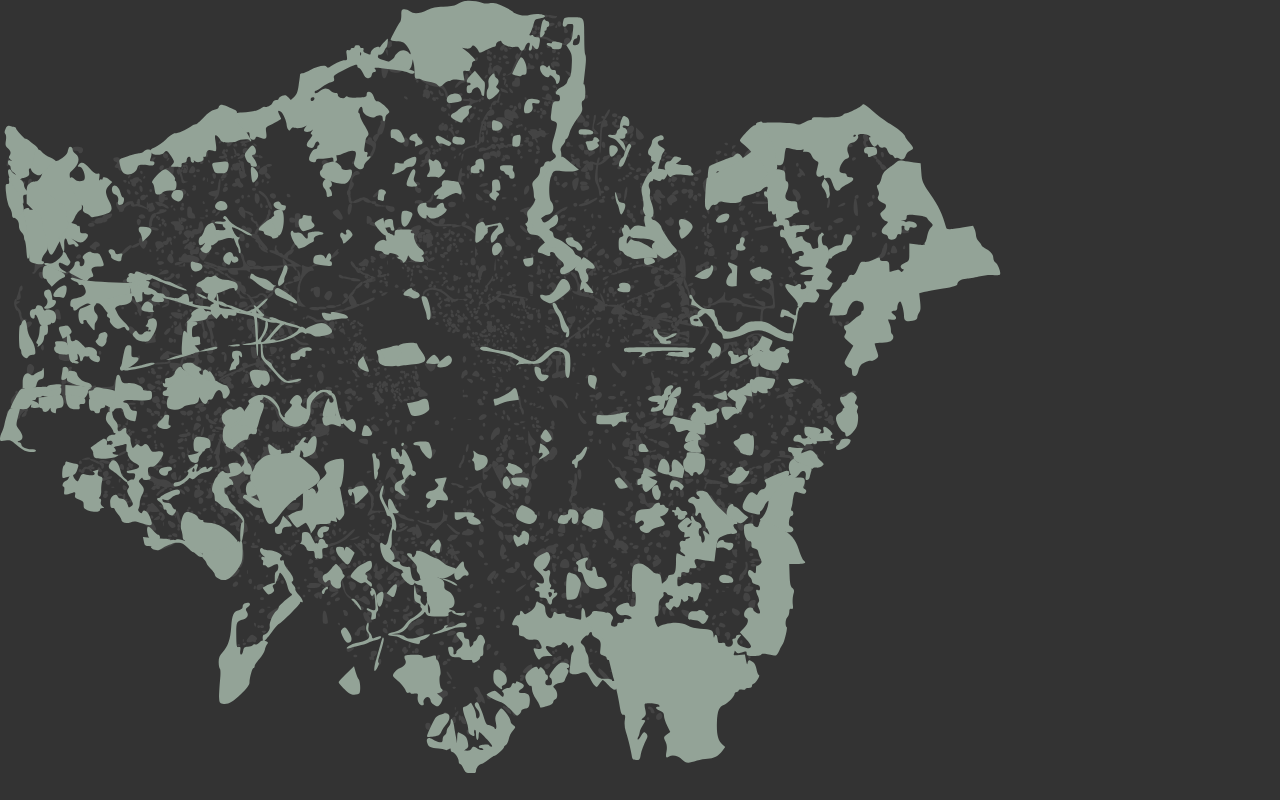
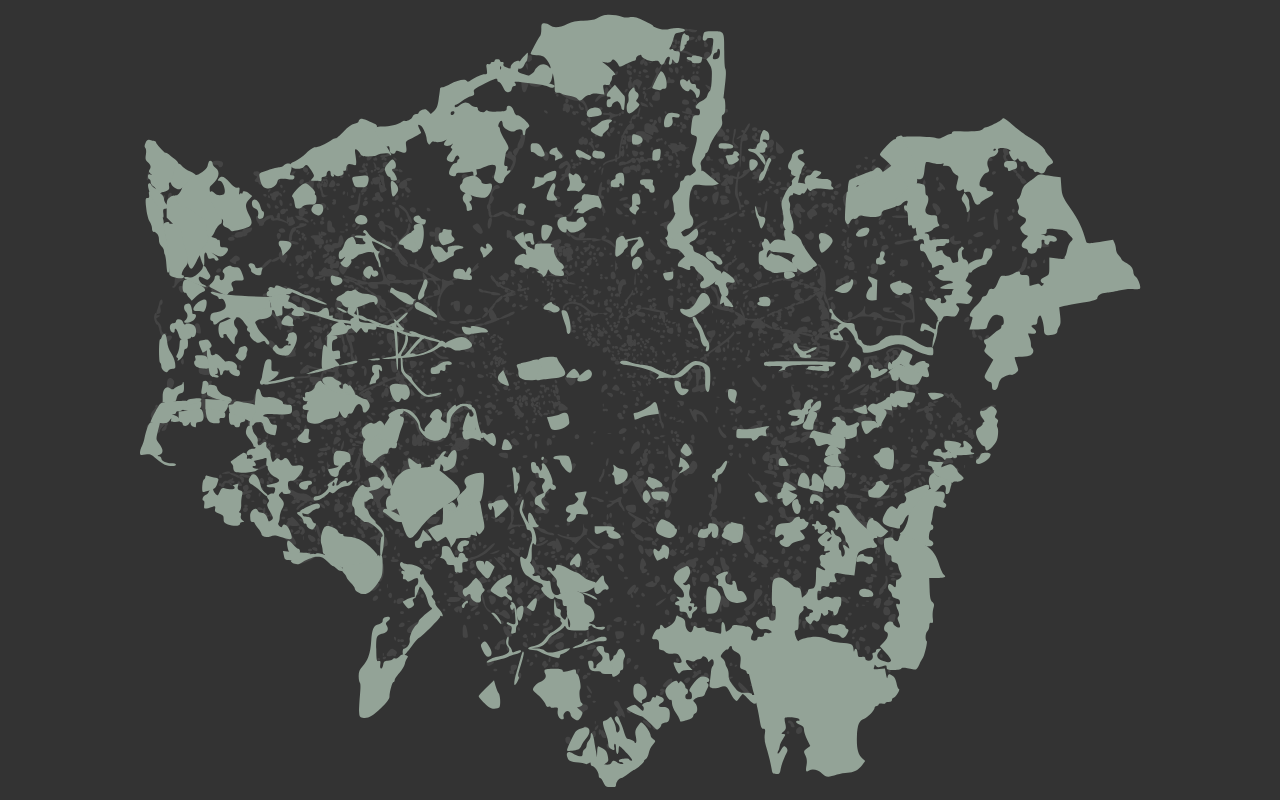
Before and after one commit to lochungtin/resa, a React (Create React App) app: page / in a window 1280 px wide. Built offline with nearby package versions, Linux system fonts and the light colour scheme.

Commit message:
centered

```diff
--- a/src/App.css
+++ b/src/App.css
@@ -1,7 +1,15 @@
+.root {
+	align-items: center;
+	display: flex;
+	justify-content: center;
+	height: 100vh;
+	width: 100vw;
+}
+
 .stack {
 	position: relative;
-	height: 100vh;
-	width: 100vw;
+	height: 773px;
+	width: 1001px;
 }
 
 .mapLayer {
--- a/src/App.js
+++ b/src/App.js
@@ -5,7 +5,7 @@ import Interactable from './svg/interactable';
 
 function App() {
 	return (
-		<div className='App'>
+		<div className='root'>
 			<div className='stack'>
 				<Interactable />
 				<Background />
```
